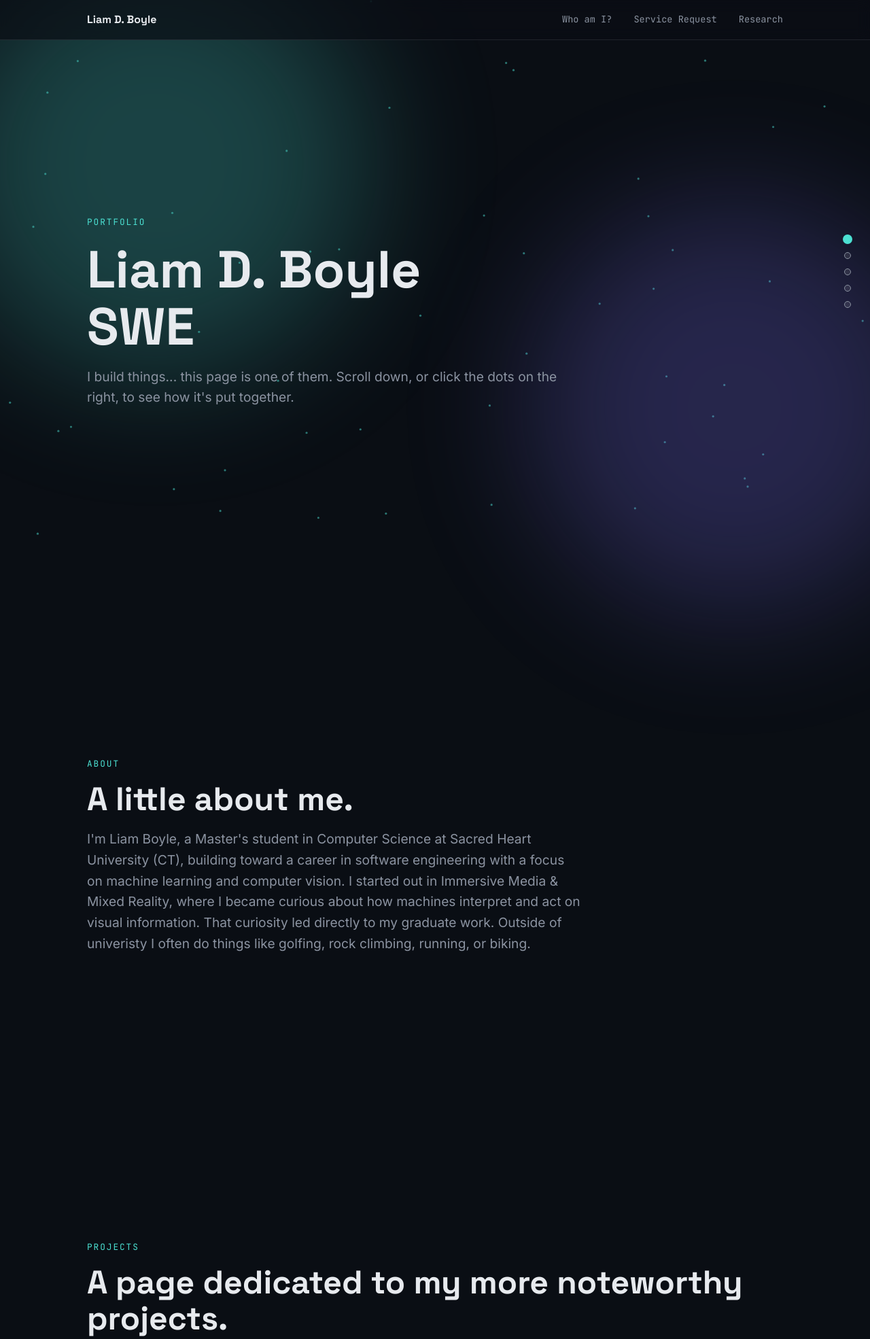
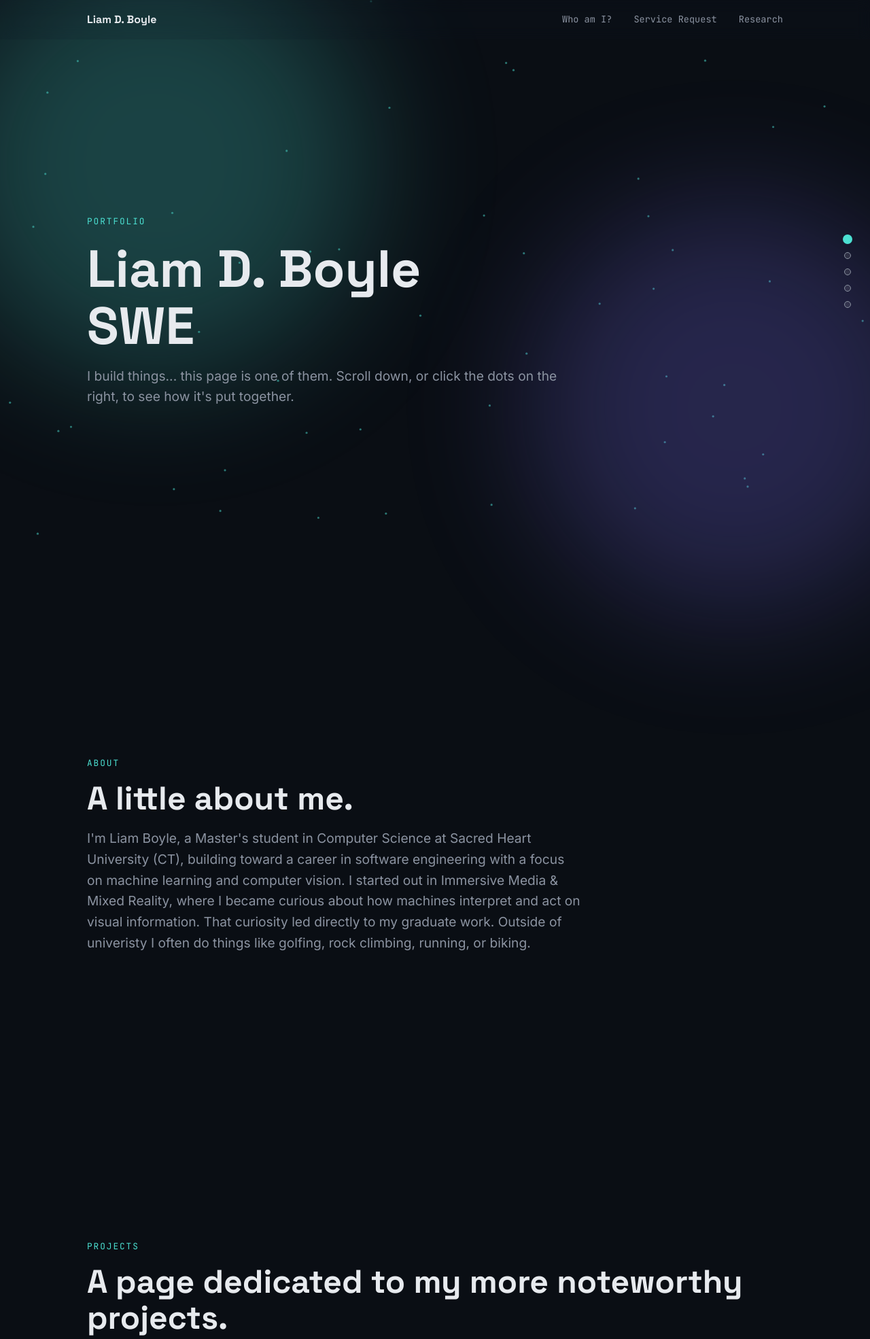
Before and after one commit to LiamBoyle22/Portfolio-Page, a Flask app: page / in a window 1280 px wide. Shown: the top 1970 px of the page at 68% size. Run offline with Flask 3, Linux system fonts and the light colour scheme.

Commit message:
Css changes 10/19/26

```diff
--- a/static/css/styles.css
+++ b/static/css/styles.css
@@ -1,6 +1,7 @@
 :root {
     --bg: #0a0e14;
     --bg-2: #10151d;
+    --bg-3: #223547a9;
     --text: #e7eaee;
     --text-dim: #8b93a1;
     --accent: #4ce0d2;
@@ -387,9 +388,9 @@ p.lead {
     justify-content: space-between;
     align-items: center;
     padding: 1rem 10vw;
-    background: rgba(10, 14, 20, 0.7);
+    background: rgba(20, 31, 46, 0.126);
     backdrop-filter: blur(10px);
-    border-bottom: 1px solid var(--line);
+    /*border-bottom: 1px solid var(--line);*/
 }
 
 .site-header .logo {
```
